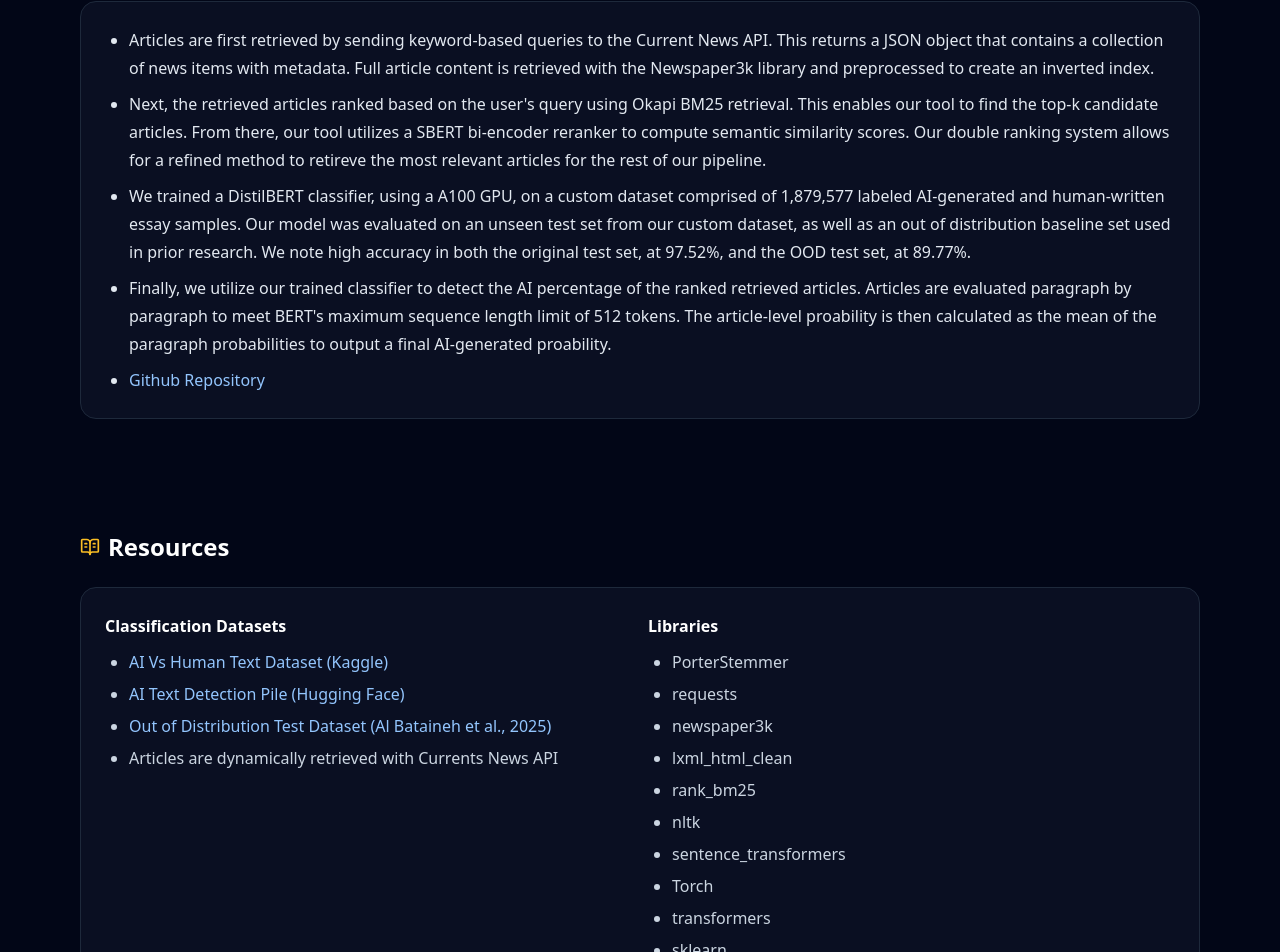
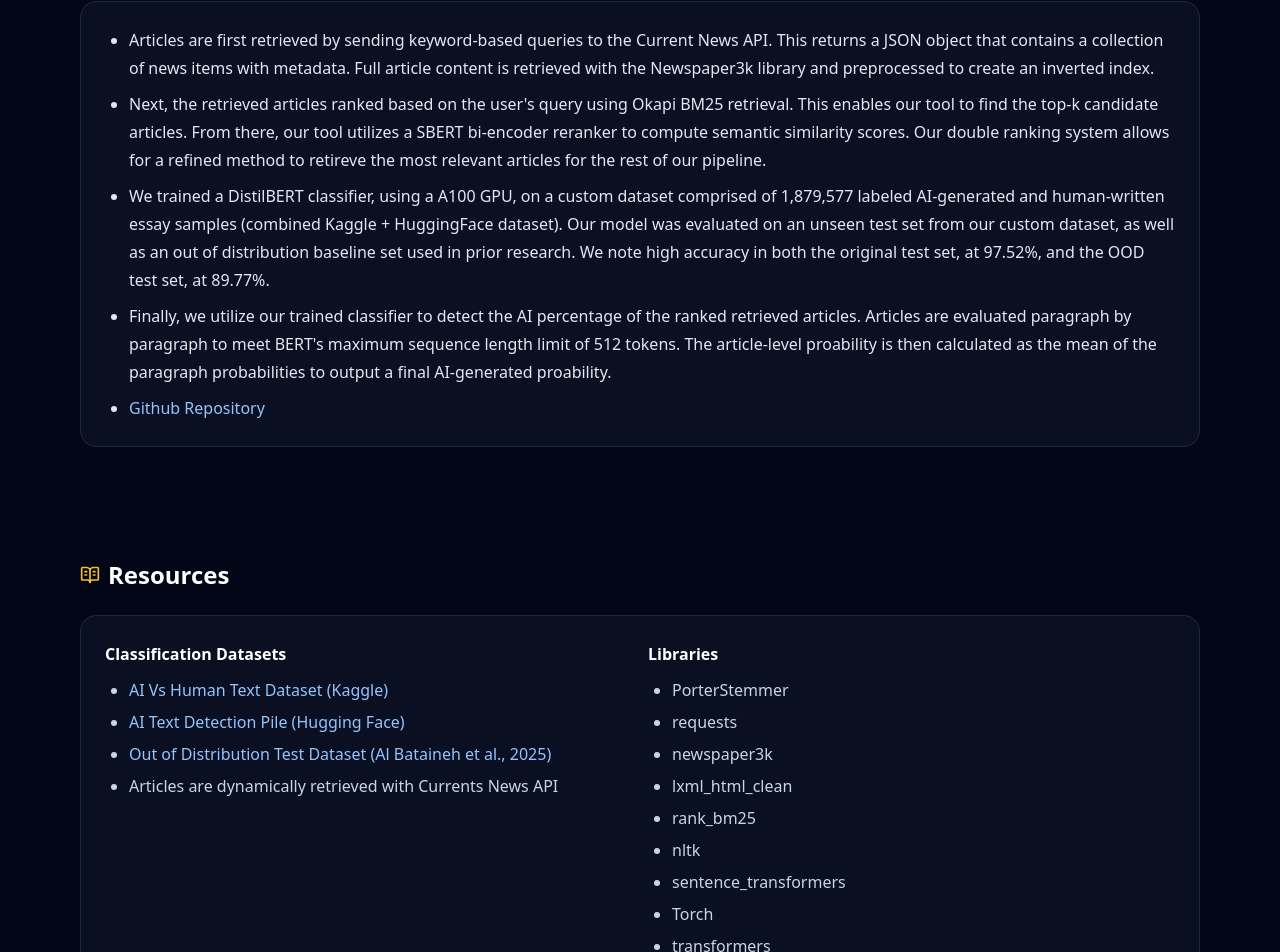
Before and after one commit to brian-jin/CS547_news_retrieval_ai_detection, a React (Vite) app: page / in a window 1280 px wide. Shown: the part 1514-2466 px from the top of the page. Built offline with nearby package versions, Linux system fonts and the light colour scheme.

Commit message:
Update JSX with wording

```diff
--- a/src/App.jsx
+++ b/src/App.jsx
@@ -448,7 +448,7 @@ export default function App() {
           machine written. In fact, according to a study conducted by {' '}
           <a href="https://graphite.io/five-percent/more-articles-are-now-created-by-ai-than-humans" target="_blank" rel="noopener noreferrer" className="text-blue-300 hover:underline">
             Graphite
-          </a>{' '} using web crawling & Surfer AI detection, found that over 50% of articles are being written by AI as of 2024 with an massive growth from the launch of ChatGPT in 2022. Our tool helps users judge relevance and the likelihood of articles being AI-generated before clicking. It effectively supports students, instructors, and
+          </a>{' '} using web crawling & Surfer AI detection, found that over 50% of articles are being written by AI as of 2024 with a massive growth from the launch of ChatGPT in 2022. Our tool helps users judge relevance and the likelihood of articles being AI-generated before clicking. It effectively supports students, instructors, and
           casual users who want reliable, and trustworthy sources of news.
         </p>
       </Section>
@@ -469,7 +469,7 @@ export default function App() {
             Next, the retrieved articles ranked based on the user's query using Okapi BM25 retrieval. This enables our tool to find the top-k candidate articles. From there, our tool utilizes a SBERT bi-encoder reranker to compute semantic similarity scores. Our double ranking system allows for a refined method to retireve the most relevant articles for the rest of our pipeline.
           </li>
           <li>
-            We trained a DistilBERT classifier, using a A100 GPU, on a custom dataset comprised of 1,879,577 labeled AI-generated and human-written essay samples. Our model was evaluated on an unseen test set from our custom dataset, as well as an out of distribution baseline set used in prior research. We note high accuracy in both the original test set, at 97.52%, and the OOD test set, at 89.77%.
+            We trained a DistilBERT classifier, using a A100 GPU, on a custom dataset comprised of 1,879,577 labeled AI-generated and human-written essay samples (combined Kaggle + HuggingFace dataset). Our model was evaluated on an unseen test set from our custom dataset, as well as an out of distribution baseline set used in prior research. We note high accuracy in both the original test set, at 97.52%, and the OOD test set, at 89.77%.
           </li>
           <li>
             Finally, we utilize our trained classifier to detect the AI percentage of the ranked retrieved articles. Articles are evaluated paragraph by paragraph to meet BERT's maximum sequence length limit of 512 tokens. The article-level proability is then calculated as the mean of the paragraph probabilities to output a final AI-generated proability.
```
